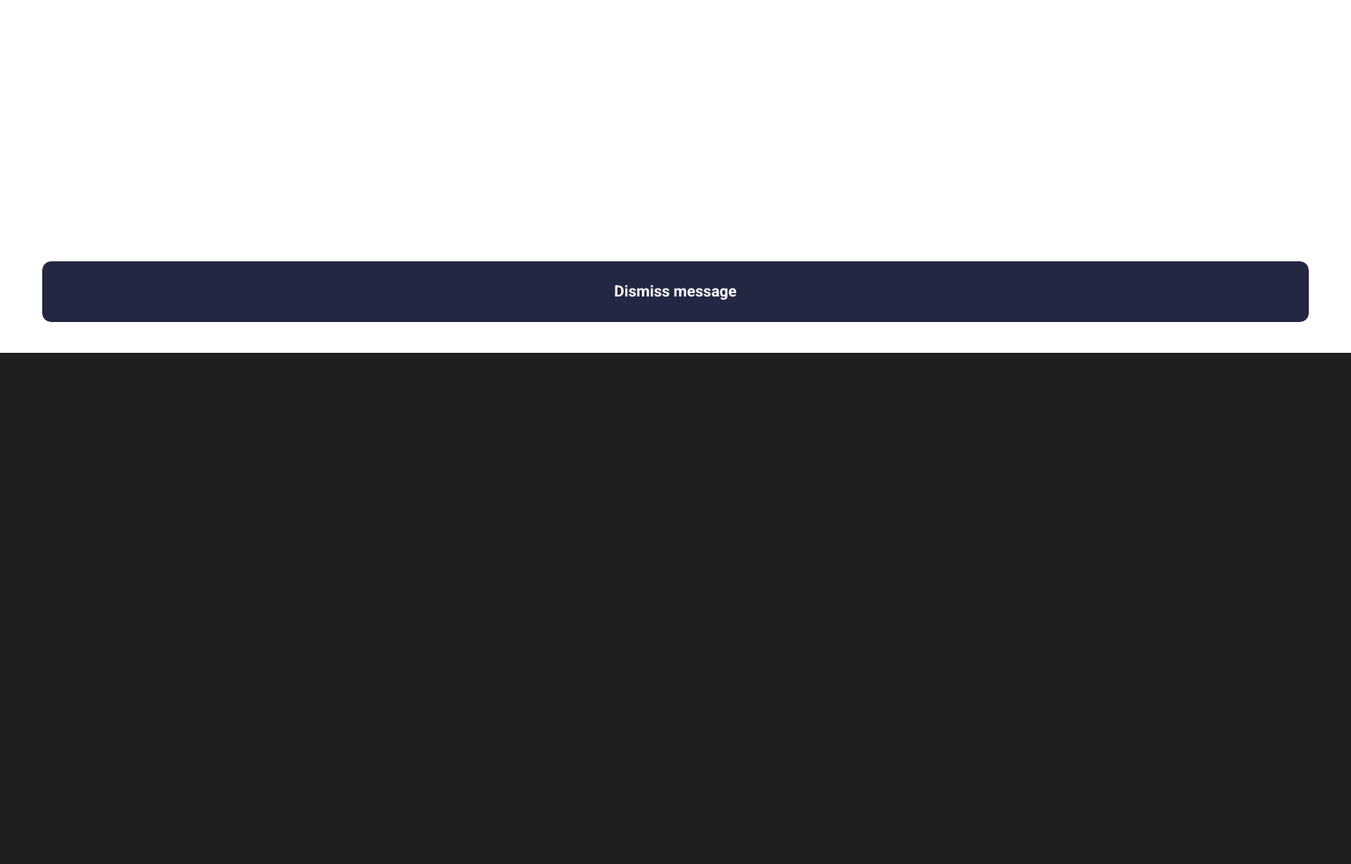
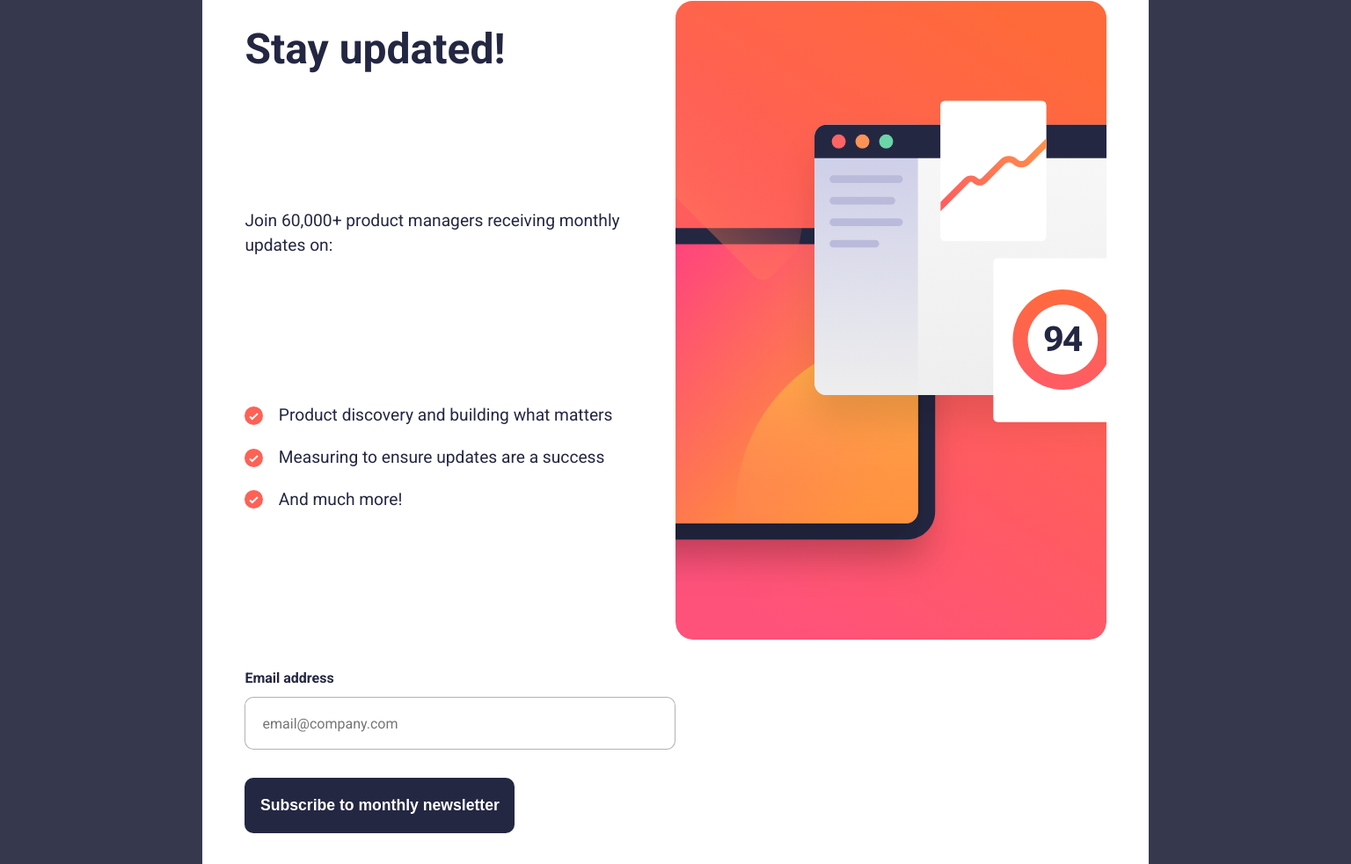
Before and after one commit to MalcolmSmalls/frontend-newsletter-signup-form, a plain HTML site: page index.html in a window 1536 px wide. Shown: the part 399-1381 px from the top of the page at 88% size. Before the commit the page ends 800 px from the top, so only its background shows below. Drawn offline with Linux system fonts and the light colour scheme.

Commit message:
Begin working on desktop css, fix button by placing it inside form -- must fix css

```diff
--- a/index.html
+++ b/index.html
@@ -27,16 +27,17 @@
     <p class="main-paragraph">
       Join 60,000+ product managers receiving monthly updates on:
     </p>
-    <ul>
+    <ul class="main-list">
       <li class="checkmark-icon">Product discovery and building what matters</li>
       <li class="checkmark-icon">Measuring to ensure updates are a success</li>
       <li class="checkmark-icon">And much more!</li>
     </ul>
-    <form action="#" method="POST">
+    <form class="main-form" action="#" method="POST">
       <label for="email-address" class="email-label">Email address</label>
-      <input type="email" class="email-input" id="email-address" name="email" placeholder="email@company.com">
+      <input type="email" class="email-input" id="email-address" name="email" placeholder="email@company.com" required>
+      <button type="submit" class="main-submit-button btn">Subscribe to monthly newsletter</button>
     </form>
-    <button type="submit" class="main-submit-button btn">Subscribe to monthly newsletter</button>
+
     <img class="main-image" src="assets/images/illustration-sign-up-desktop.svg" alt ="analystics illustration featuring different kinds of charts"/>
   </main>
 
--- a/styles.css
+++ b/styles.css
@@ -1,6 +1,6 @@
 body {
   margin: 0;
-  background-color: #1f1f1f;
+  background-color: hsl(235, 18%, 26%);
   font-size: 1rem;
   font-family: 'Roboto', sans-serif;
   line-height: 1.5;
@@ -30,7 +30,7 @@ main * {
 }
 
 .main-success-card {
-  display: grid;
+  display: none;
   grid-template-rows: 8em auto 1fr auto;
   height: 100vh;
 }
@@ -49,11 +49,19 @@ main * {
 }
 
 .main-form-card {
-  display: none;
+  display: grid;
 }
 
 .main-title {
   grid-row: 2;
+}
+
+@media (min-width: 1440px) {
+  main {
+    width: 70%;
+    margin: 0 auto;
+    grid-template-columns: 3em 1fr 1fr 3em;
+  }
 }
 
 /* Typography */
@@ -99,6 +107,11 @@ li {
   margin: 1em 0;
 }
 
+a {
+  text-decoration: none;
+}
+/* Buttons */
+
 .btn {
   border-radius: 10px;
   margin-bottom: 2em;
@@ -106,15 +119,14 @@ li {
   font-weight: 700;
   padding: 1.2em 1em;
   font-size: 1.1em;
+  background-color: hsl(234, 29%, 20%);
+  text-align: center;
+  border: none;
 }
 
-a {
-  text-decoration: none;
-}
-/* Buttons */
-.btn {
-  background-color: hsl(234, 29%, 20%);
-  text-align: center;
+.btn:hover {
+  background-color: hsl(4, 100%, 67%);
+  cursor: pointer;
 }
 
 /* Other Elements */
@@ -149,3 +161,20 @@ a {
   display: block;
   margin: 2em 0 0.6em;
 }
+
+@media (min-width: 1440px) {
+  .main-image {
+    grid-column: 3;
+    grid-row: 2 / span 3;
+  }
+  .main-paragraph {
+    grid-row: 3;
+  }
+  .main-list {
+    grid-row: 4;
+  }
+
+  .main-form {
+    grid-row: 5;
+  }
+}
```
